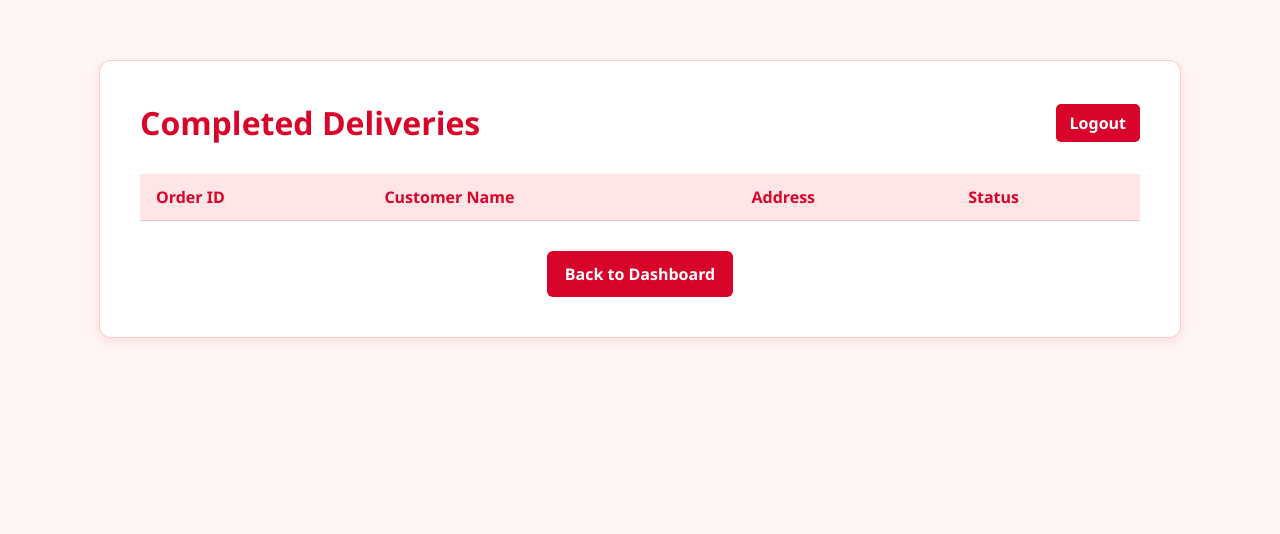
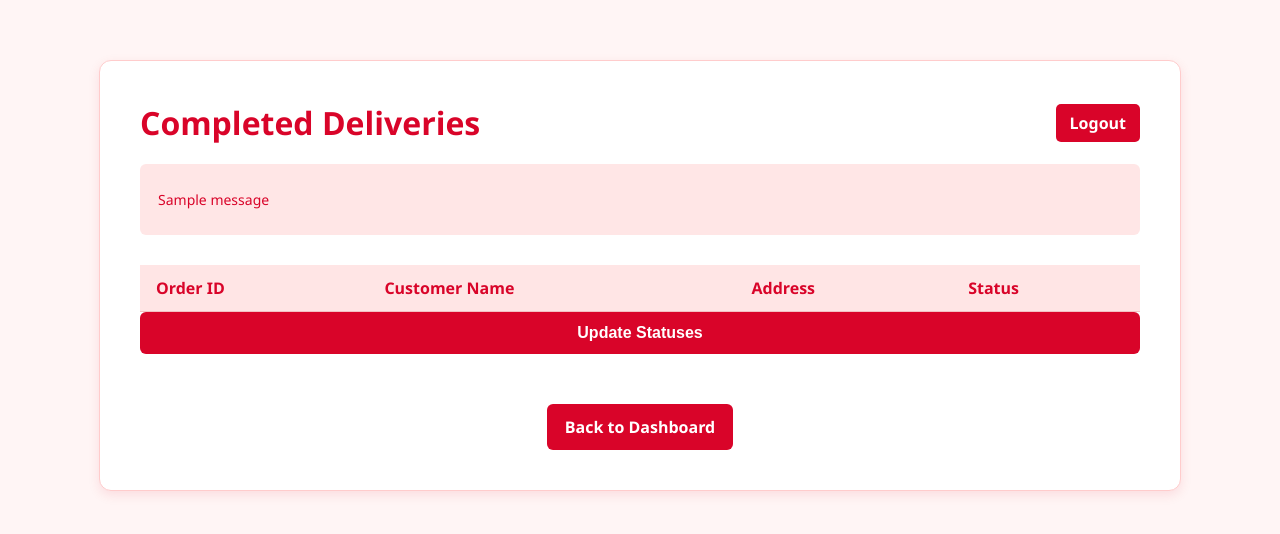
Before and after one commit to IvanC987/Project4, a Flask app: page /driver/completed_orders in a window 1280 px wide. Shown: the top 534 px of the page. Run offline with Flask 3, Linux system fonts and the light colour scheme; the visitor is signed in with stand-in values (Sample User, id 1); tables that the repository leaves empty hold one stand-in row (values such as "Sample post"); one stand-in notice (Sample message) is shown; lists and menus that the app fills with data are empty.

Commit message:
Update completed_orders.html

```diff
--- a/templates/driver/completed_orders.html
+++ b/templates/driver/completed_orders.html
@@ -12,6 +12,17 @@
             <a href="{{ url_for('driver.driver_logout') }}" class="logout-button">Logout</a>
         </header>
 
+        {% with messages = get_flashed_messages() %}
+          {% if messages %}
+            <div class="flash">
+              {% for message in messages %}
+                <p>{{ message }}</p>
+              {% endfor %}
+            </div>
+          {% endif %}
+        {% endwith %}
+
+        <form method="POST" action="{{ url_for('driver.update_completed_orders') }}">
             <table>
                 <thead>
                     <tr>
@@ -27,13 +38,23 @@
                         <td>{{ order.order_id }}</td>
                         <td>{{ order.customer_name }}</td>
                         <td>{{ order.customer_address }}</td>
-                    <td>{{ order.status }}</td>
+                        <td>
+                            <select name="status_{{ order.order_id }}">
+                                <option value="delivered" {% if order.status == 'delivered' %}selected{% endif %}>Delivered</option>
+                                <option value="in-transit" {% if order.status == 'in-transit' %}selected{% endif %}>Out for Delivery</option>
+                            </select>
+                        </td>
                     </tr>
                     {% endfor %}
                 </tbody>
             </table>
 
+            <button type="submit" class="update-button">Update Statuses</button>
+        </form>
+
+        <div style="margin-top: 20px;">
             <a href="{{ url_for('driver.dashboard') }}" class="back-button">Back to Dashboard</a>
+        </div>
     </div>
 </body>
 </html>
```
Lines whose indentation alone changed are shown as unchanged.
